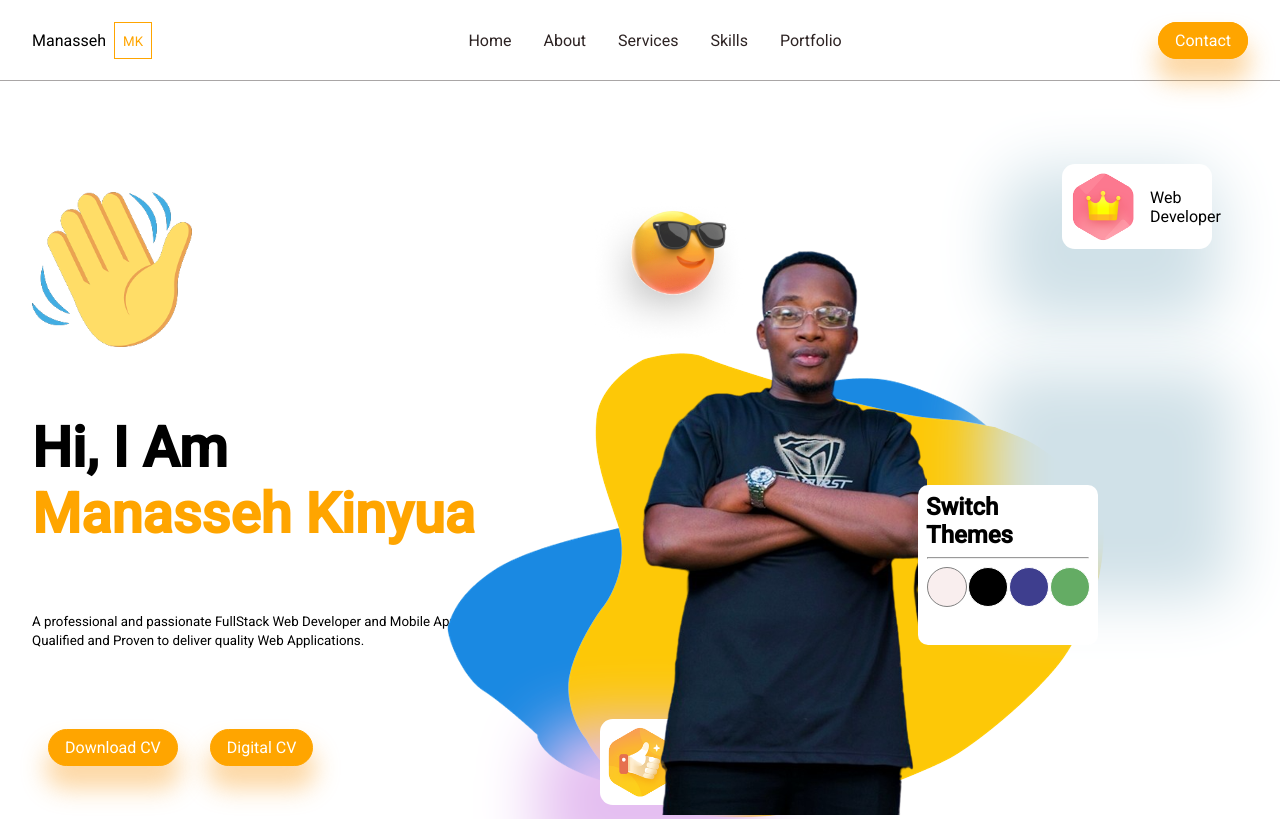
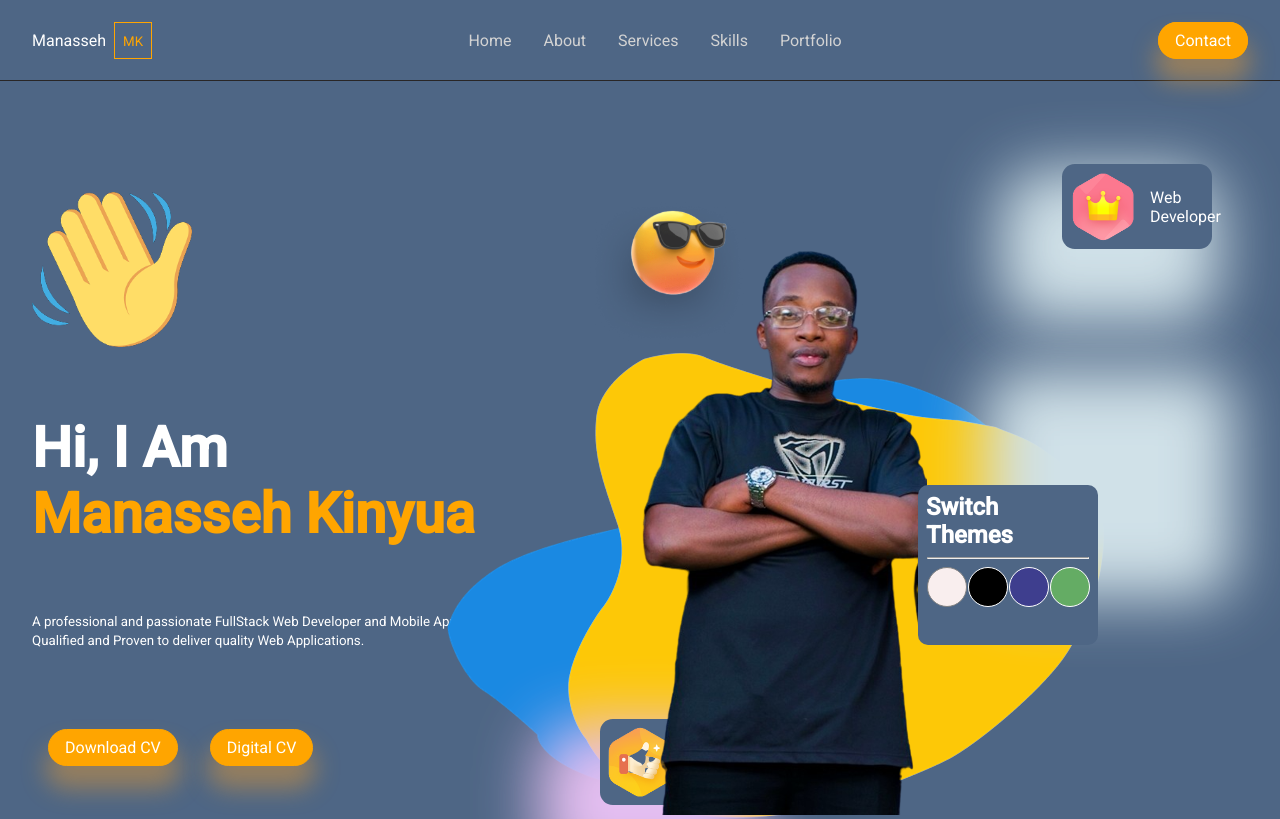
Before and after one commit to Manasseh-Kinyua/manassehs-portfolio, an Angular app: page / in a window 1280 px wide. Shown: the top 819 px of the page. Built offline with nearby package versions, Linux system fonts and the light colour scheme.

Commit message:
themes config

```diff
--- a/src/app/app.component.scss
+++ b/src/app/app.component.scss
@@ -21,6 +21,7 @@
 
             p {
                 margin-right: .5rem;
+                color: var(--mainText);
             }
 
             .logo {
@@ -157,8 +158,8 @@
                 width: 30%;
                 height: 10rem;
                 border-radius: 10px;
-                background: rgb(255, 200, 0);
-                background: white;
+                background: var(--mainBg);
+                // background: white;
                 position: absolute;
                 top: 43%;
                 left: 45%;
@@ -173,7 +174,7 @@
                     justify-content: center;
 
                     h4 {
-                        color: black;
+                        color: var(--mainText);
                         font-size: 1.5rem;
                         padding:.5rem ;
                     }
@@ -263,7 +264,7 @@
                 position: absolute;
                 top: 6%;
                 right: 6%;
-                background-color: white;
+                background-color: var(--mainBg);
                 display: flex;
                 align-items: center;
                 width: 25%;
@@ -274,6 +275,9 @@
                 img {
                     width: 4rem;
                     margin: .5rem;
+                }
+                p{
+                    color: var(--mainText);
                 }
 
                 div {
@@ -286,7 +290,7 @@
                 position: absolute;
                 top: 70%;
                 left: -8%;
-                background-color: white;
+                background-color: var(--mainBg);
                 display: flex;
                 align-items: center;
                 width: 25%;
@@ -297,6 +301,9 @@
                 img {
                     width: 4rem;
                     margin: .5rem;
+                }
+                p{
+                    color: var(--mainText);
                 }
 
                 div {
@@ -646,6 +653,9 @@
             .exp-text {
                 text-align: center;
                 padding-top: 1rem;
+                p{
+                    color: var(--mainText);
+                }
             }
         }
     }
@@ -769,6 +779,7 @@
 
             h3 {
                 font-size: 3rem;
+                color: var(--mainText);
             }
             h4 {
                 font-size: 2rem;
--- a/src/app/core/config/theme.config.ts
+++ b/src/app/core/config/theme.config.ts
@@ -11,35 +11,35 @@ export const THEMES = {
     },
 
     green: {
-        mainBg: 'rgb(255, 255, 255)',
-        mainText: 'black',
-        aColor: 'rgb(45, 35, 35)',
-        navBoundary: 'rgb(169, 166, 166)',
+        mainBg: 'rgb(78, 133, 89)',
+        mainText: 'rgb(255, 255, 255)',
+        aColor: 'rgb(211, 211, 211)',
+        navBoundary: 'rgb(41, 38, 38)',
         serviceCardBorderColor: 'rgb(255, 165, 0)',
-        cardBg: 'rgb(255, 255, 255)',
+        cardBg: 'rgb(60, 101, 69)',
         expCircleBorder: 'rgb(255, 165, 0)',
-        skillCardBg: 'orange'
+        skillCardBg: 'rgb(255, 165, 0)'
     },
 
     blue: {
-        mainBg: 'rgb(255, 255, 255)',
-        mainText: 'black',
-        aColor: 'rgb(45, 35, 35)',
-        navBoundary: 'rgb(169, 166, 166)',
+        mainBg: 'rgb(78, 102, 133)',
+        mainText: 'rgb(255, 255, 255)',
+        aColor: 'rgb(211, 211, 211)',
+        navBoundary: 'rgb(41, 38, 38)',
         serviceCardBorderColor: 'rgb(255, 165, 0)',
-        cardBg: 'rgb(255, 255, 255)',
+        cardBg: 'rgb(60, 79, 103)',
         expCircleBorder: 'rgb(255, 165, 0)',
-        skillCardBg: 'orange'
+        skillCardBg: 'rgb(255, 165, 0)'
     },
 
     dark: {
-        mainBg: 'rgb(255, 255, 255)',
-        mainText: 'black',
-        aColor: 'rgb(45, 35, 35)',
-        navBoundary: 'rgb(169, 166, 166)',
+        mainBg: 'rgb(4, 4, 4)',
+        mainText: 'rgb(255, 255, 255)',
+        aColor: 'rgb(211, 211, 211)',
+        navBoundary: 'rgb(41, 38, 38)',
         serviceCardBorderColor: 'rgb(255, 165, 0)',
-        cardBg: 'rgb(255, 255, 255)',
+        cardBg: 'rgb(29, 27, 27)',
         expCircleBorder: 'rgb(255, 165, 0)',
-        skillCardBg: 'orange'
+        skillCardBg: 'rgb(255, 165, 0)'
     }
 }
--- a/src/styles.scss
+++ b/src/styles.scss
@@ -1,13 +1,23 @@
 /* You can add global styles to this file, and also import other style files */
+// :root {
+//     --mainBg: rgb(255, 255, 255);
+//     --mainText: black;
+//     --aColor: rgb(45, 35, 35);
+//     --navBoundary: rgb(169, 166, 166);
+//     --serviceCardBorderColor: rgb(255, 165, 0);
+//     --cardBg: rgb(255, 255, 255);
+//     --expCircleBorder : rgb(255, 165, 0);
+//     --skillCardBg : orange;
+// }
 :root {
-    --mainBg: rgb(255, 255, 255);
-    --mainText: black;
-    --aColor: rgb(45, 35, 35);
-    --navBoundary: rgb(169, 166, 166);
+    --mainBg: rgb(78, 102, 133);
+    --mainText: rgb(255, 255, 255);
+    --aColor: rgb(211, 211, 211);
+    --navBoundary: rgb(41, 38, 38);
     --serviceCardBorderColor: rgb(255, 165, 0);
-    --cardBg: rgb(255, 255, 255);
+    --cardBg: rgb(60, 79, 103);
     --expCircleBorder : rgb(255, 165, 0);
-    --skillCardBg : orange;
+    --skillCardBg : rgb(255, 165, 0);
 }
 
 mat-dialog-container {
```
